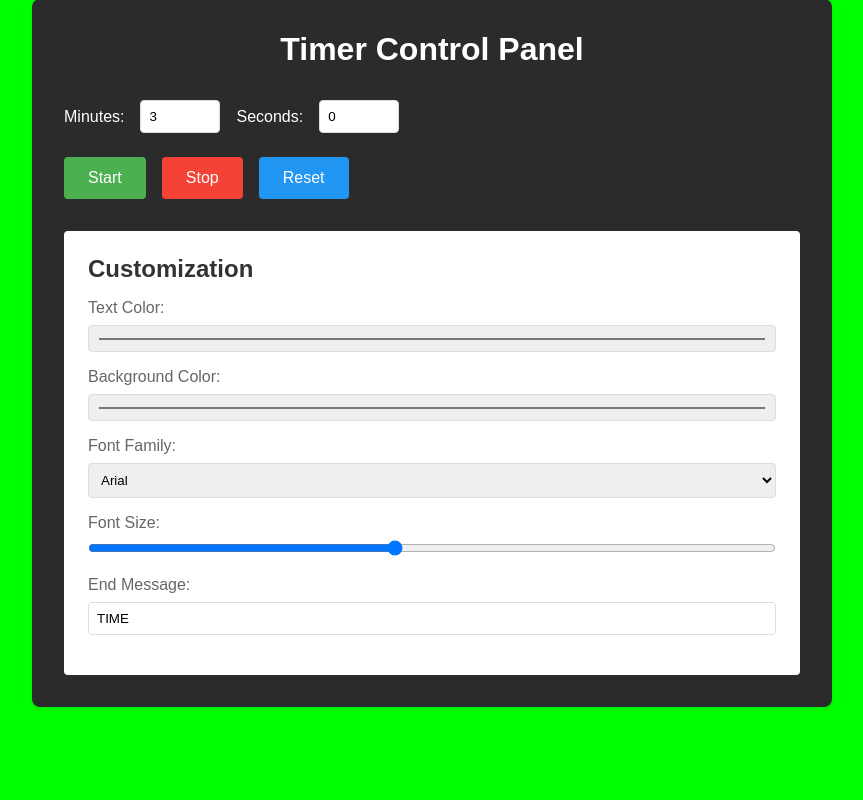
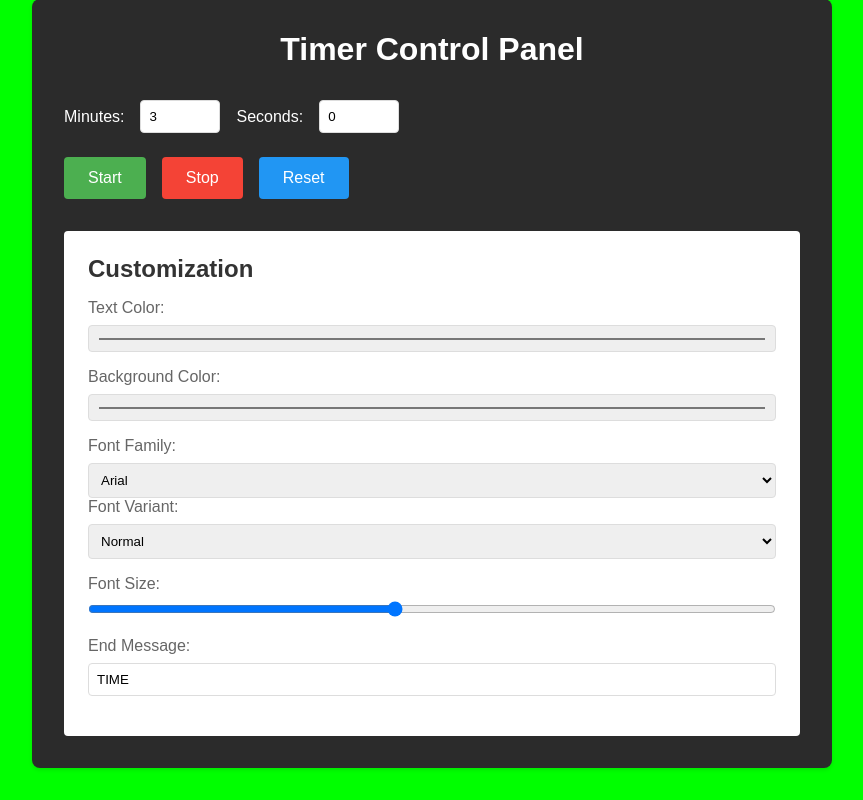
Before and after one commit to PongAlmighty/FightTimer, a Flask app: page /control in a window 1280 px wide. Shown: the part 33-833 px from the top of the page, without its empty margins (208-1071 px from the left). Before the commit the page ends 742 px from the top, so only its background shows below. Run offline with Flask 3, Linux system fonts and the light colour scheme; some libraries are stand-ins or nearby versions.

Commit message:
Assistant checkpoint: Add font variant selection support
Assistant generated file changes:
- templates/control.html: Add font variant selector
- static/js/websocket.js: Add font variant handling
- static/js/timer.js: Update font rendering with variants

---

User prompt:

you should check for all variants and provide those in another drop down

```diff
--- a/static/js/timer.js
+++ b/static/js/timer.js
@@ -76,7 +76,8 @@ class Timer {
         }
 
         this.ctx.fillStyle = this.settings.textColor;
-        this.ctx.font = `${this.settings.fontSize}px "${this.settings.fontFamily}"`;
+        const variant = JSON.parse(this.settings.fontVariant || '{"weight":"normal","style":"normal","stretch":"normal"}');
+        this.ctx.font = `${variant.style} ${variant.weight} ${variant.stretch} ${this.settings.fontSize}px "${this.settings.fontFamily}"`;
         this.ctx.textAlign = 'center';
         this.ctx.textBaseline = 'middle';
 
--- a/static/js/websocket.js
+++ b/static/js/websocket.js
@@ -37,13 +37,48 @@ async function populateSystemFonts() {
         if ('queryLocalFonts' in window) {
             const availableFonts = await window.queryLocalFonts();
             fontFamily.innerHTML = ''; // Clear existing options
-            const uniqueFonts = new Set(availableFonts.map(font => font.family));
-            uniqueFonts.forEach(font => {
+
+            // Create a map of fonts and their variants
+            const fontMap = new Map();
+            availableFonts.forEach(font => {
+                if (!fontMap.has(font.family)) {
+                    fontMap.set(font.family, new Set());
+                }
+                fontMap.get(font.family).add(JSON.stringify({
+                    weight: font.weight,
+                    style: font.style,
+                    stretch: font.stretch
+                }));
+            });
+
+            // Populate font families
+            [...fontMap.keys()].sort().forEach(font => {
                 const option = document.createElement('option');
                 option.value = font;
                 option.textContent = font;
                 fontFamily.appendChild(option);
             });
+
+            // Function to update variants
+            const updateVariants = () => {
+                const variants = fontMap.get(fontFamily.value);
+                const variantSelect = document.getElementById('fontVariant');
+                variantSelect.innerHTML = '';
+
+                [...variants].map(v => JSON.parse(v))
+                    .sort((a, b) => parseInt(a.weight) - parseInt(b.weight))
+                    .forEach(variant => {
+                        const option = document.createElement('option');
+                        const variantDesc = `${variant.weight} ${variant.style} ${variant.stretch}`;
+                        option.value = JSON.stringify(variant);
+                        option.textContent = variantDesc;
+                        variantSelect.appendChild(option);
+                    });
+            };
+
+            // Initial variant population
+            updateVariants();
+            fontFamily.addEventListener('change', updateVariants);
         } else {
             console.log('Local Font Access API not supported');
         }
--- a/templates/control.html
+++ b/templates/control.html
@@ -38,9 +38,10 @@
                 <label for="fontFamily">Font Family:</label>
                 <select id="fontFamily">
                     <option value="Arial">Arial</option>
-                    <option value="Helvetica">Helvetica</option>
-                    <option value="Monaco">Monaco</option>
-                    <option value="Courier New">Courier New</option>
+                </select>
+                <label for="fontVariant">Font Variant:</label>
+                <select id="fontVariant">
+                    <option value="normal">Normal</option>
                 </select>
             </div>
             <div class="font-size">
```
